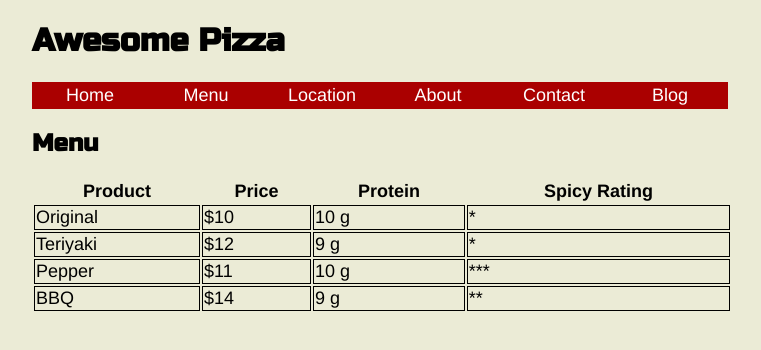
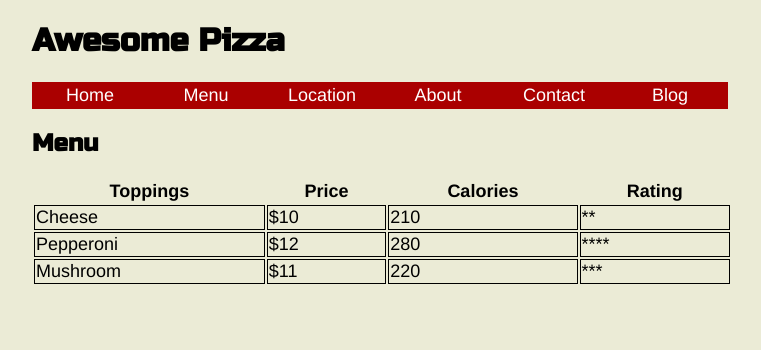
Before and after one commit to lie544/awesome-pizza-website, a Jekyll site: the page built from menu.html, in a window 1280 px wide. Shown: the top 350 px of the page, without its empty margins (258-1019 px from the left). Built offline with Jekyll 4.4.1, drawn with Linux system fonts in a browser that asks for light colours.

Commit message:
Add Data file for pizzas

```diff
--- /dev/null
+++ b/_data/pizzas.yml
@@ -0,0 +1,12 @@
+- name: Cheese
+  price: $10
+  calories: 210
+  rating: '**'
+- name: Pepperoni
+  price: $12
+  calories: 280
+  rating: '****'
+- name: Mushroom
+  price: $11
+  calories: 220
+  rating: '***'
--- a/menu.html
+++ b/menu.html
@@ -5,30 +5,18 @@ title: Menu
 <h2>Menu</h2>
 <table>
     <tr>
-        <th>Product</th>
+        <th>Toppings</th>
         <th>Price</th>
-        <th>Protein</th>
-        <th>Spicy Rating</th>
+        <th>Calories</th>
+        <th>Rating</th>
     </tr>
+    {% for pizza in site.data.pizzas %}
     <tr>
-        <td>Original</td>
-        <td>$10</td><td>10 g</td>
-        <td>*</td></tr>
-    <tr>
-        <td>Teriyaki</td>
-        <td>$12</td>
-        <td>9 g</td>
-        <td>*</td></tr>
-    <tr>
-        <td>Pepper</td>
-        <td>$11</td>
-        <td>10 g</td>
-        <td>***</td>
+        <td>{{ pizza.name }}</td>
+        <td>{{ pizza.price }}</td>
+        <td>{{ pizza.calories }}</td>
+        <td>{{ pizza.rating }}</td>
     </tr>
-    <tr>
-        <td>BBQ</td>
-        <td>$14</td>
-        <td>9 g</td>
-        <td>**</td>
-    </tr>
+    {% endfor %}
+
 </table>
```
